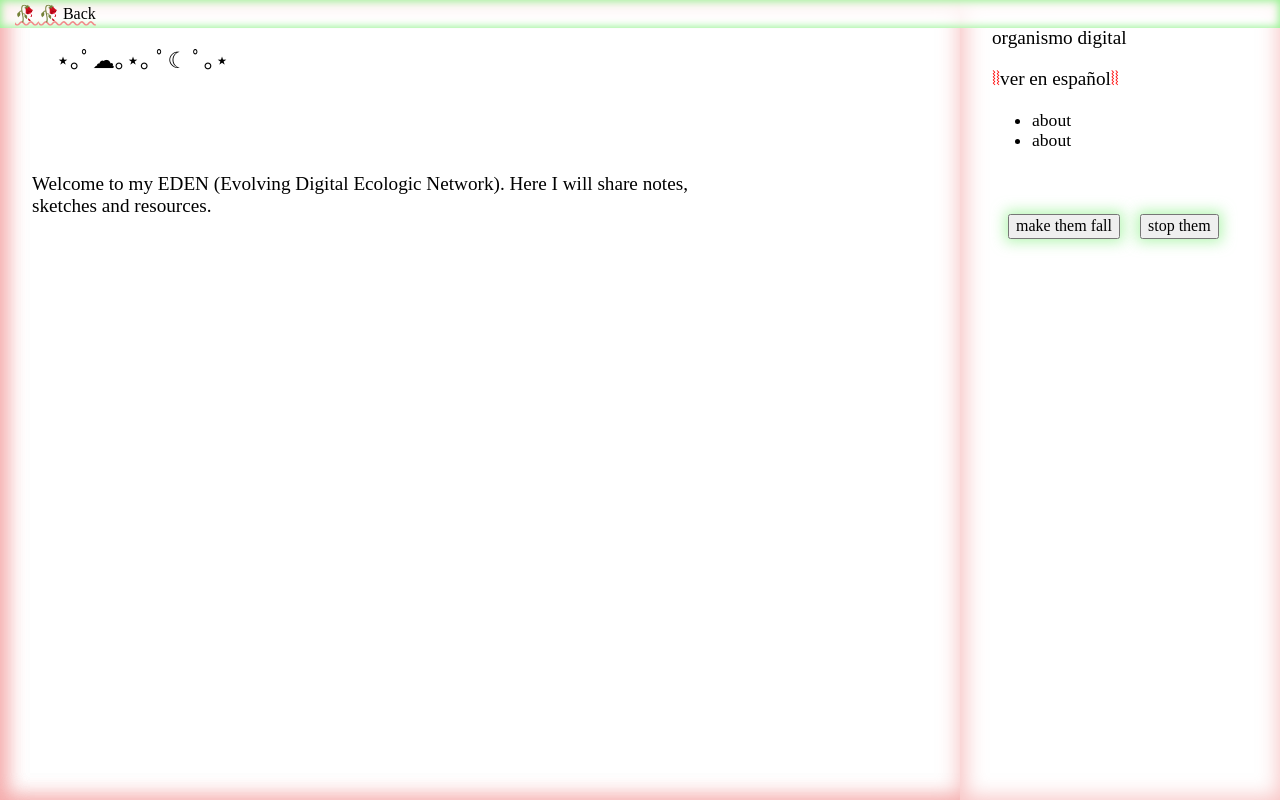
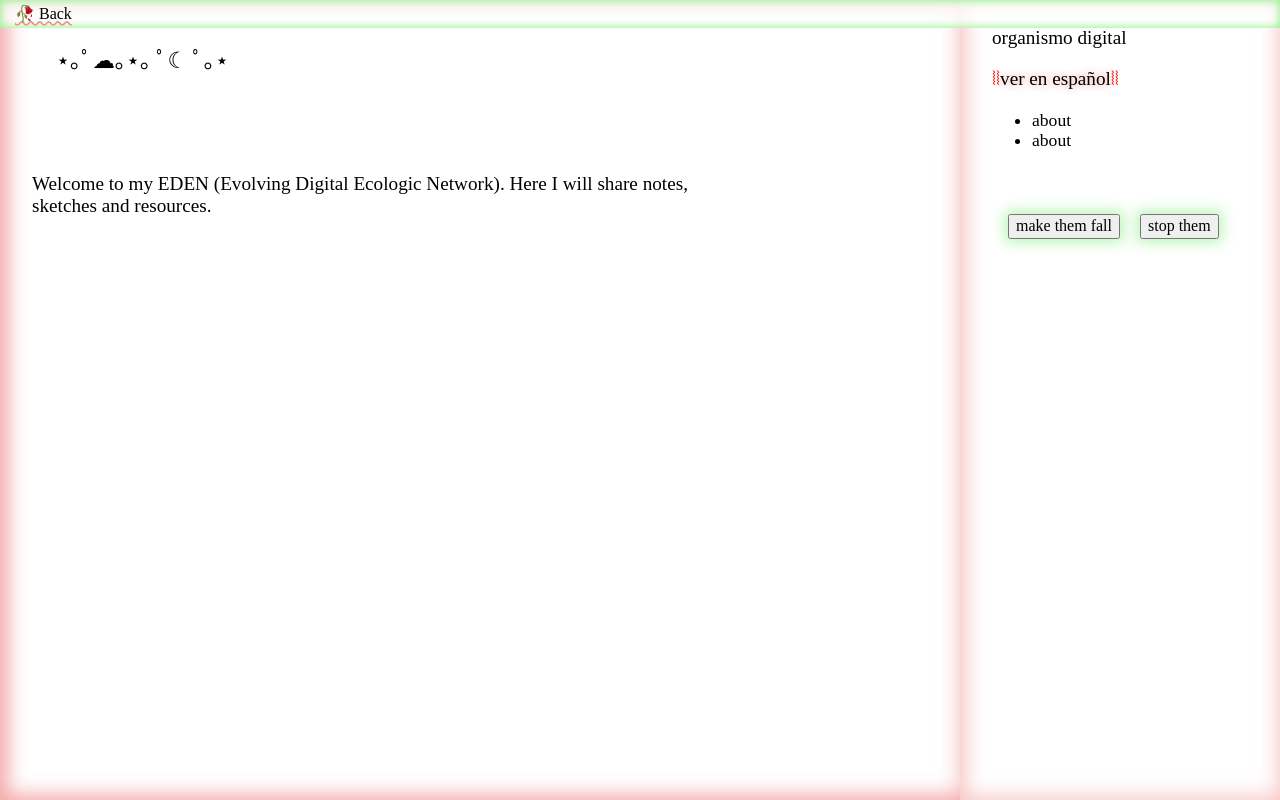
Before and after one commit to identikitten/identikitten.github.io, a website: page EDEN.html in a window 1280 px wide. Drawn offline with nearby package versions, Linux system fonts and the light colour scheme; no server answers.

Commit message:
link styling

```diff
--- a/style.css
+++ b/style.css
@@ -124,7 +124,7 @@ a:visited{
 }
 
 
-a:hover:before{
+p a:hover:before{
     content: "🥀 ";
 }
 
@@ -154,6 +154,10 @@ header {
 
 .menu li:hover{
  cursor: pointer;
+}
+
+p a{
+    filter: drop-shadow(0px 0px 4px #f28b8b);
 }
 
 
```
